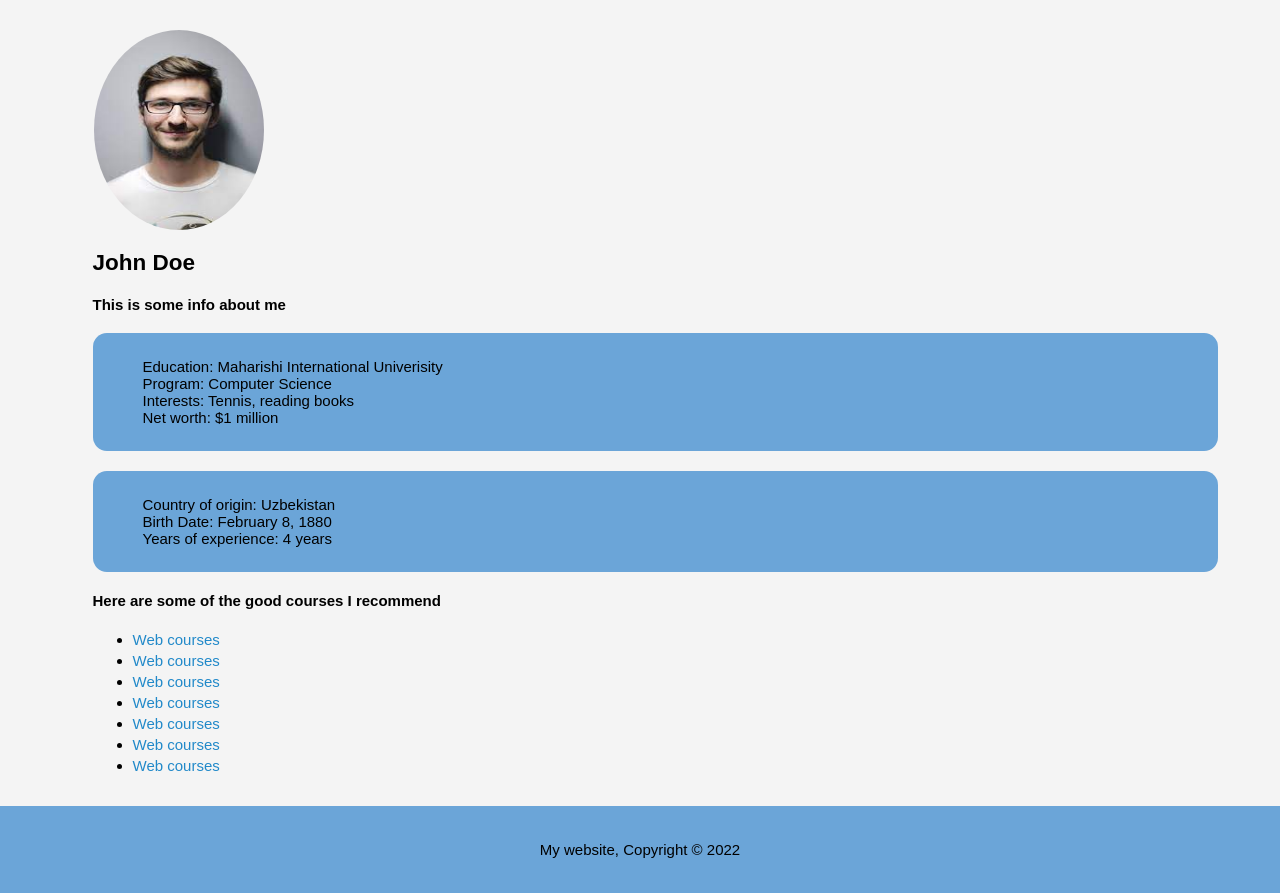
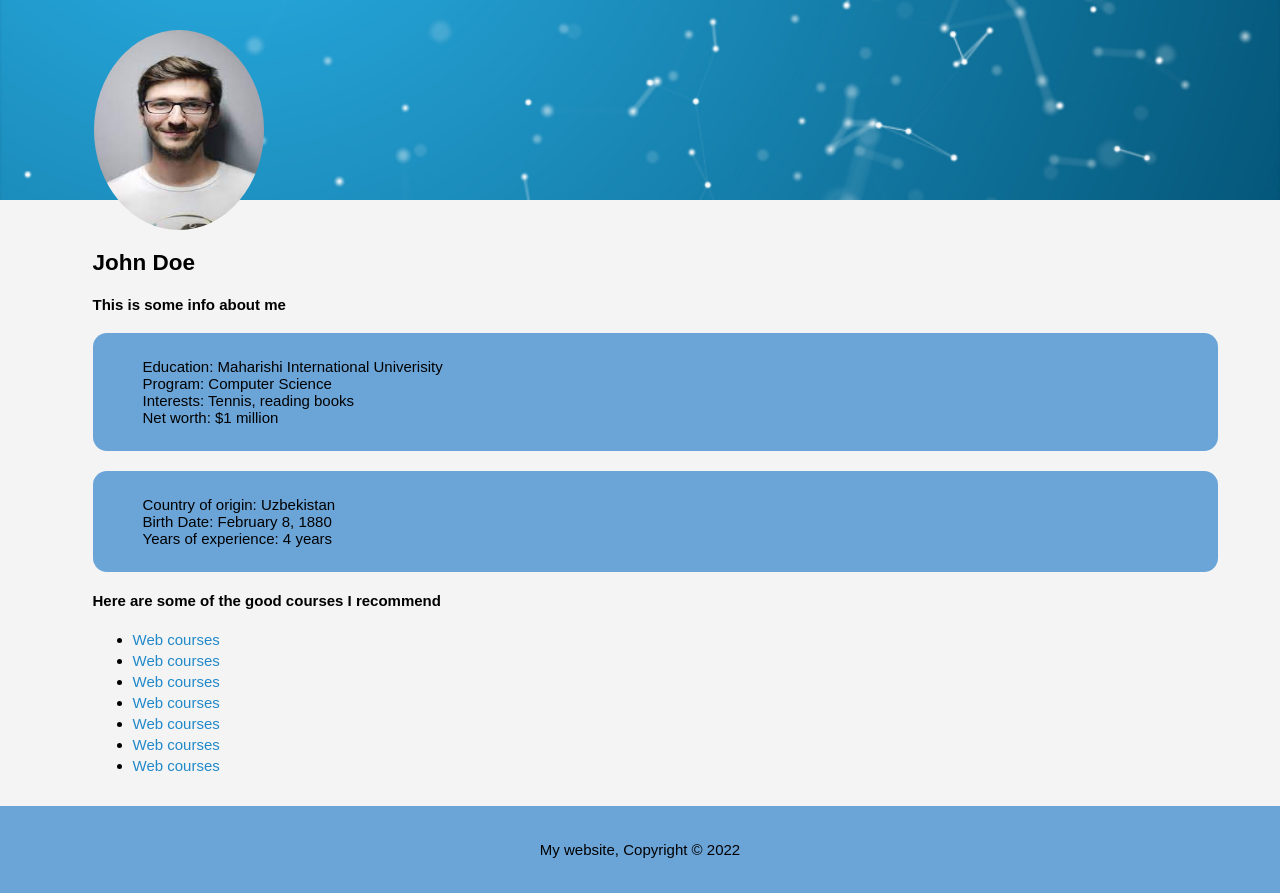
Before and after one commit to Notorious707/w1l1.mui, a plain HTML site: page index.html in a window 1280 px wide. Drawn offline with Linux system fonts and the light colour scheme; the site is published under a folder, as on GitHub Pages, so addresses that start at the root find nothing.

Commit message:
Update style.css

```diff
--- a/style.css
+++ b/style.css
@@ -15,7 +15,7 @@ header{
     width: 100%;
     height: 200px;
     min-height: 120px;
-    background-image: url('/background-image.png');
+    background-image: url('background-image.png');
     /* background-size: 100% 100%;
     background-repeat: no-repeat; */
     background-size: cover;
```
